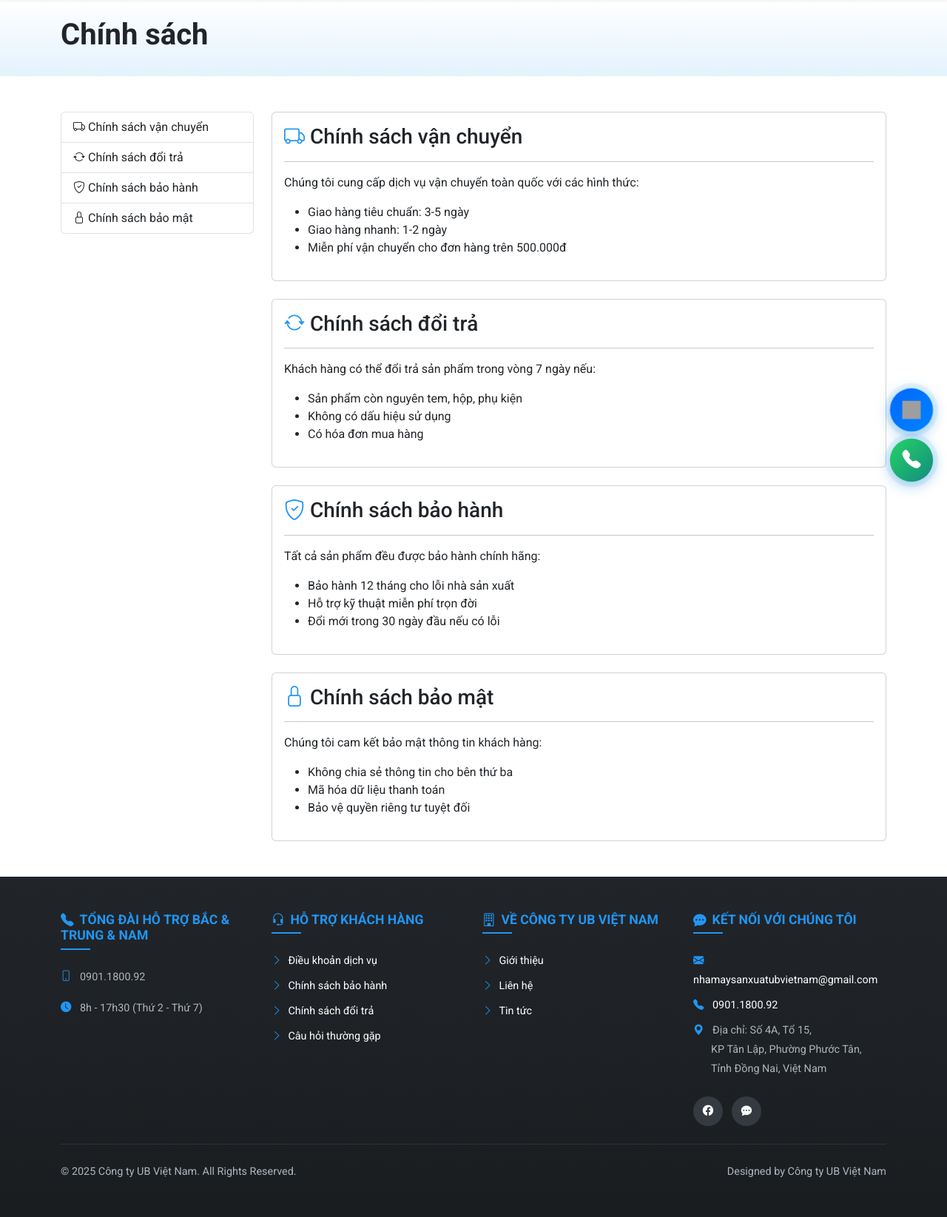
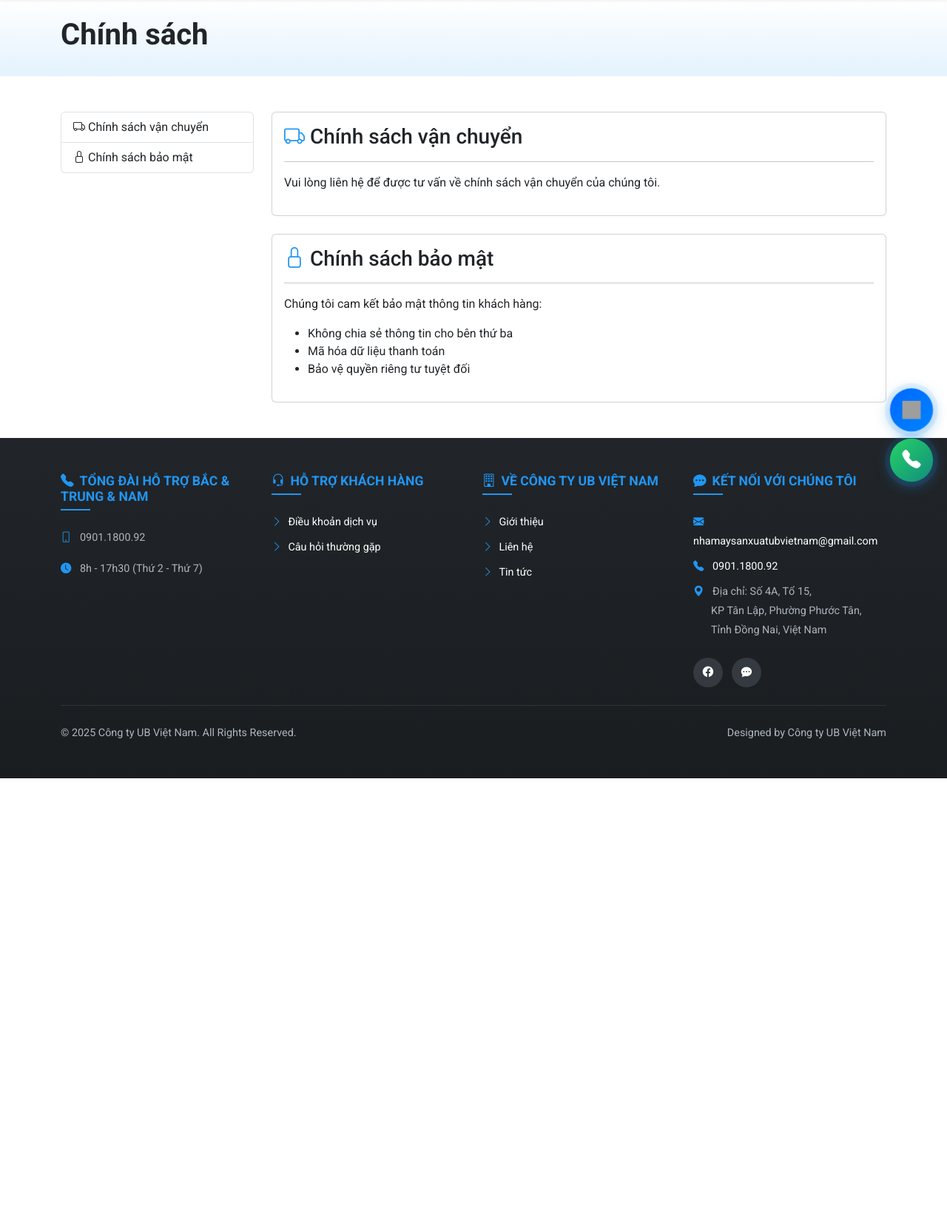
Before and after one commit to VuHoangITer/UBVN, a Flask app: page /policy in a window 1280 px wide. Shown: the part 130-1775 px from the top of the page at 74% size. After the commit the page ends 1182 px from the top, so only its background shows below. Run offline with Flask 3, Linux system fonts and the light colour scheme; data that the repository does not hold is empty; grey boxes are pictures that could not be loaded.

Commit message:
sửa đổi policy

```diff
--- a/app/templates/base.html
+++ b/app/templates/base.html
@@ -277,24 +277,6 @@
               </li>
               <li class="mb-2">
                 <a
-                  href="{{ url_for('main.policy') }}"
-                  class="text-white text-decoration-none"
-                >
-                  <i class="bi bi-chevron-right text-warning me-2"></i>Chính
-                  sách bảo hành
-                </a>
-              </li>
-              <li class="mb-2">
-                <a
-                  href="{{ url_for('main.policy') }}"
-                  class="text-white text-decoration-none"
-                >
-                  <i class="bi bi-chevron-right text-warning me-2"></i>Chính
-                  sách đổi trả
-                </a>
-              </li>
-              <li class="mb-2">
-                <a
                   href="{{ url_for('main.faq') }}"
                   class="text-white text-decoration-none"
                 >
--- a/app/templates/policy.html
+++ b/app/templates/policy.html
@@ -1,8 +1,5 @@
-{% extends "base.html" %}
-
-{% block title %}Chính sách - {{ site_name }}{% endblock %}
-
-{% block content %}
+{% extends "base.html" %} {% block title %}Chính sách - {{ site_name }}{%
+endblock %} {% block content %}
 <div class="page-header bg-light py-4">
   <div class="container">
     <h1 class="fw-bold">Chính sách</h1>
@@ -17,12 +14,6 @@
           <a href="#shipping" class="list-group-item list-group-item-action">
             <i class="bi bi-truck"></i> Chính sách vận chuyển
           </a>
-                    <a href="#return" class="list-group-item list-group-item-action">
-                        <i class="bi bi-arrow-repeat"></i> Chính sách đổi trả
-                    </a>
-                    <a href="#warranty" class="list-group-item list-group-item-action">
-                        <i class="bi bi-shield-check"></i> Chính sách bảo hành
-                    </a>
           <a href="#privacy" class="list-group-item list-group-item-action">
             <i class="bi bi-lock"></i> Chính sách bảo mật
           </a>
@@ -32,47 +23,20 @@
       <div class="col-lg-9">
         <div class="card mb-4" id="shipping">
           <div class="card-body">
-                        <h3><i class="bi bi-truck text-warning"></i> Chính sách vận chuyển</h3>
-                        <hr>
-                        <p>Chúng tôi cung cấp dịch vụ vận chuyển toàn quốc với các hình thức:</p>
-                        <ul>
-                            <li>Giao hàng tiêu chuẩn: 3-5 ngày</li>
-                            <li>Giao hàng nhanh: 1-2 ngày</li>
-                            <li>Miễn phí vận chuyển cho đơn hàng trên 500.000đ</li>
-                        </ul>
+            <h3>
+              <i class="bi bi-truck text-warning"></i> Chính sách vận chuyển
+            </h3>
+            <hr />
+            <p>
+              Vui lòng liên hệ để được tư vấn về chính sách vận chuyển của chúng
+              tôi.
+            </p>
           </div>
         </div>
-
-                <div class="card mb-4" id="return">
-                    <div class="card-body">
-                        <h3><i class="bi bi-arrow-repeat text-warning"></i> Chính sách đổi trả</h3>
-                        <hr>
-                        <p>Khách hàng có thể đổi trả sản phẩm trong vòng 7 ngày nếu:</p>
-                        <ul>
-                            <li>Sản phẩm còn nguyên tem, hộp, phụ kiện</li>
-                            <li>Không có dấu hiệu sử dụng</li>
-                            <li>Có hóa đơn mua hàng</li>
-                        </ul>
-                    </div>
-                </div>
-
-                <div class="card mb-4" id="warranty">
-                    <div class="card-body">
-                        <h3><i class="bi bi-shield-check text-warning"></i> Chính sách bảo hành</h3>
-                        <hr>
-                        <p>Tất cả sản phẩm đều được bảo hành chính hãng:</p>
-                        <ul>
-                            <li>Bảo hành 12 tháng cho lỗi nhà sản xuất</li>
-                            <li>Hỗ trợ kỹ thuật miễn phí trọn đời</li>
-                            <li>Đổi mới trong 30 ngày đầu nếu có lỗi</li>
-                        </ul>
-                    </div>
-                </div>
-
         <div class="card" id="privacy">
           <div class="card-body">
             <h3><i class="bi bi-lock text-warning"></i> Chính sách bảo mật</h3>
-                        <hr>
+            <hr />
             <p>Chúng tôi cam kết bảo mật thông tin khách hàng:</p>
             <ul>
               <li>Không chia sẻ thông tin cho bên thứ ba</li>
```
Lines whose indentation alone changed are shown as unchanged.
